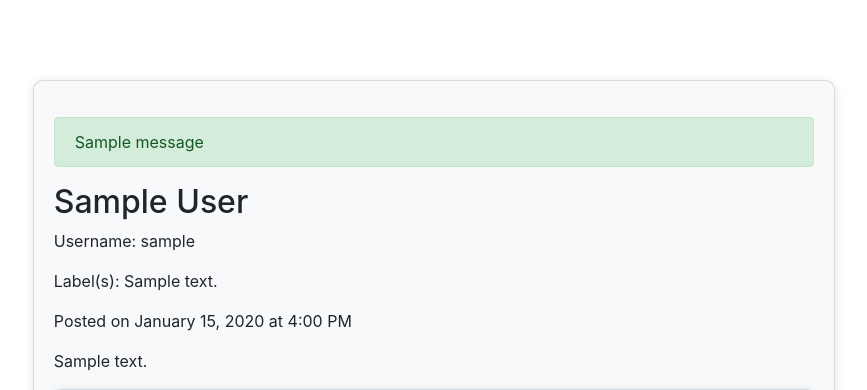
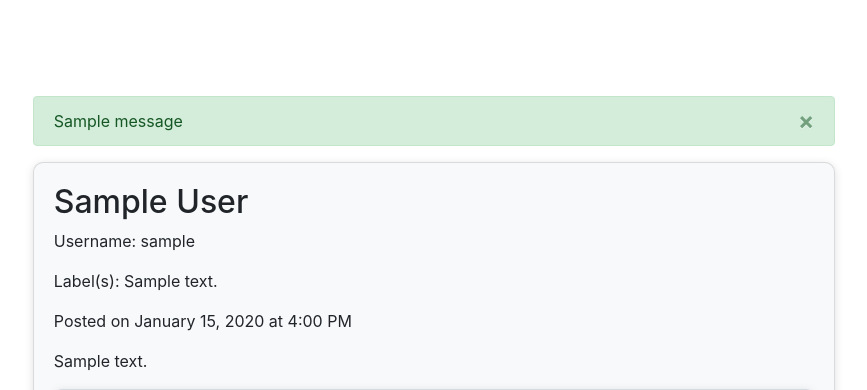
Before and after one commit to Sakib2186/Note-App, a Django app: page /details/1 in a window 1280 px wide. Shown: the top 390 px of the page, without its empty margins (206-1073 px from the left). Run offline with Django 4.2, Linux system fonts and the light colour scheme; the first user in the database is signed in; tables that the repository leaves empty hold one stand-in row (Sample ...); one stand-in notice (Sample message) is shown; some libraries are stand-ins or nearby versions.

Commit message:
added close button to success messages

```diff
--- a/UserData/Templates/note_description.html
+++ b/UserData/Templates/note_description.html
@@ -139,16 +139,21 @@
             <div class="box text-left">
                 <div class="box-divider m-0"></div>
                 <div class="box-body">
+                    {% for message in messages  %}
+                        <p>
+                            <div class="alert alert-success alert-dismissible fade show" role="alert">
+                                {{message}}
+                                <button type="button" class="close" data-dismiss="alert" aria-label="Close">
+                                    <span aria-hidden="true">&times;</span>
+                                </button>
+                            </div>
+                        </p>
+                    {% endfor %}
 
                     <div class="card-container h-100">
                         <div class="card bg-light h-100">
                             <div class="card-body">
-                                {% for message in messages  %}
-                                <p><div class="alert alert-success" role="alert">
-                                    {{message}}
-                                  </div>
-                                </p>
-                                {% endfor %}
+
                                 <h2>{{ note.title }}</h2>
                                 <p>Username: {{ note.username | safe }}</p>
                                 {% if note.note_label %}
```
Also changed, not shown: UserData/Templates/notes_home.html (+8 -3 lines). Lines whose indentation alone changed are shown as unchanged.
